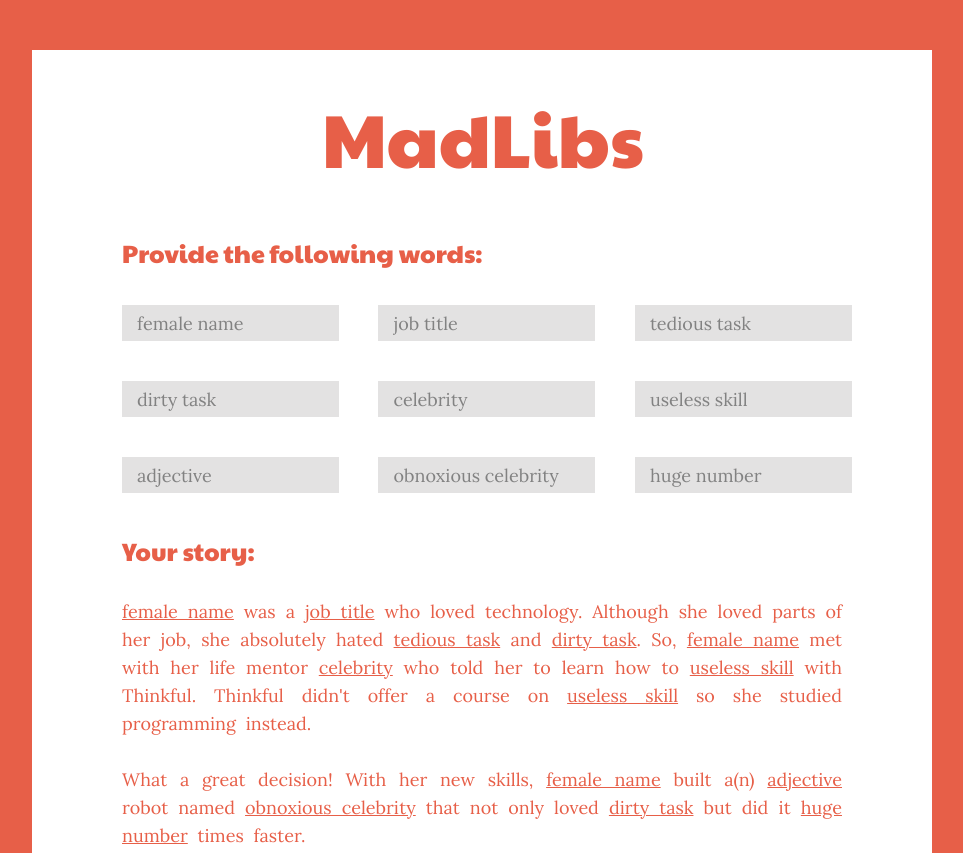
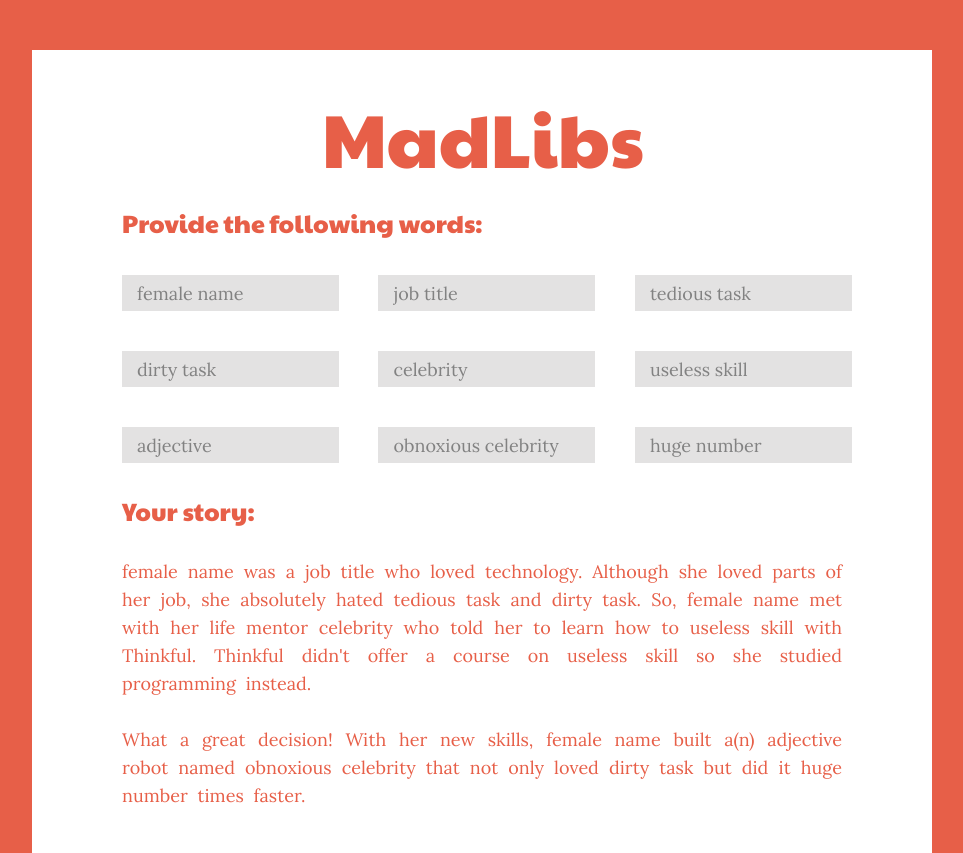
Before and after one commit to summermichiko/MadLibsAngular, a plain HTML site: page index.html in a window 1280 px wide. Shown: the top 853 px of the page, without its empty margins (158-1121 px from the left). Drawn offline with nearby package versions, Linux system fonts and the light colour scheme.

Commit message:
final changes

```diff
--- a/main.css
+++ b/main.css
@@ -52,7 +52,7 @@ body{
 .container{
   margin: 50px auto 40px;
   width: 900px;
-  height: 865px;
+  height: 825px;
   background-color: #FFF;
 }
 
@@ -65,8 +65,7 @@ e8ac2f - mustard
 e3e2e2 - light grey*/
 
 header{
-  padding:0;
-  height: 180px;
+  height: 160px;
 }
 
 h1 {
@@ -80,7 +79,6 @@ h1 {
 h3{
   font-size: 25px;
   margin-left: 60px;
-  margin-top: 10px;
   margin-bottom: 35px;
   color: #e75f48;
   font-family: Paytone One;
@@ -126,5 +124,4 @@ p{
 
 span{
   color: #e75f48;
-  text-decoration: underline;
 }
```
